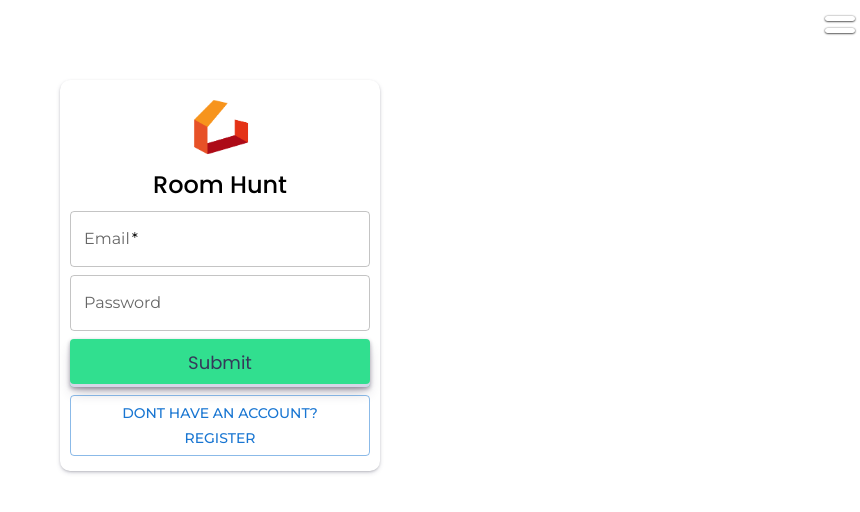
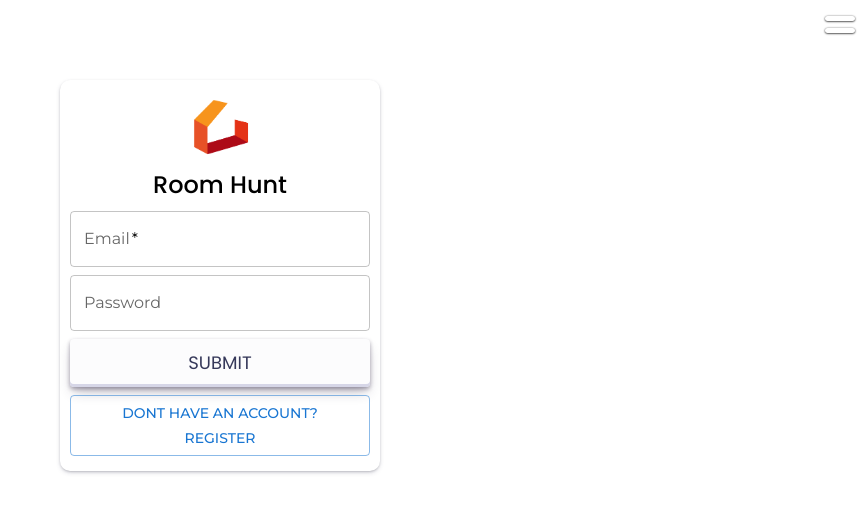
Before and after one commit to AllenCortuna/room-hunt, a React (Create React App) app in the folder client/: page /login in a window 1280 px wide. Shown: the top 512 px of the page, without its empty margins (420-1280 px from the left). Built offline with nearby package versions, Linux system fonts and the light colour scheme.

Commit message:
Auth bug fix

```diff
--- a/client/src/component/login/Login.js
+++ b/client/src/component/login/Login.js
@@ -83,7 +83,7 @@ const Login = () => {
       />
         </>
       )}
-<button className="button1">Submit</button>
+<button className="button1">SUBMIT</button>
       <Button variant="outlined" onClick={changeMode}>
         {isSignup ?"already have an account?Login":"dont have an account? Register"}
       </Button>
--- a/client/src/css/index.css
+++ b/client/src/css/index.css
@@ -211,7 +211,7 @@ body {
 .button1 {
   align-items: center;
   appearance: none;
-  background-color: #31DF8F;
+  background-color: #FCFCFD;
   border-radius: 4px;
   border-width: 0;
   box-shadow: rgba(45, 35, 66, 0.4) 0 2px 4px, rgba(45, 35, 66, 0.3) 0 7px 13px -3px, #D6D6E7 0 -3px 0 inset;
--- a/client/src/sass/component/_button.sass
+++ b/client/src/sass/component/_button.sass
@@ -11,7 +11,7 @@
   align-items: center
   appearance: none
   // background-color: #FCFCFD
-  background-color: base.$success
+  background-color: #FCFCFD
   border-radius: 4px
   border-width: 0
   box-shadow: rgba(45, 35, 66, 0.4) 0 2px 4px,rgba(45, 35, 66, 0.3) 0 7px 13px -3px,#D6D6E7 0 -3px 0 inset
```
Also changed, not shown: 1 other file (tests, documents, lock files or other folders).
